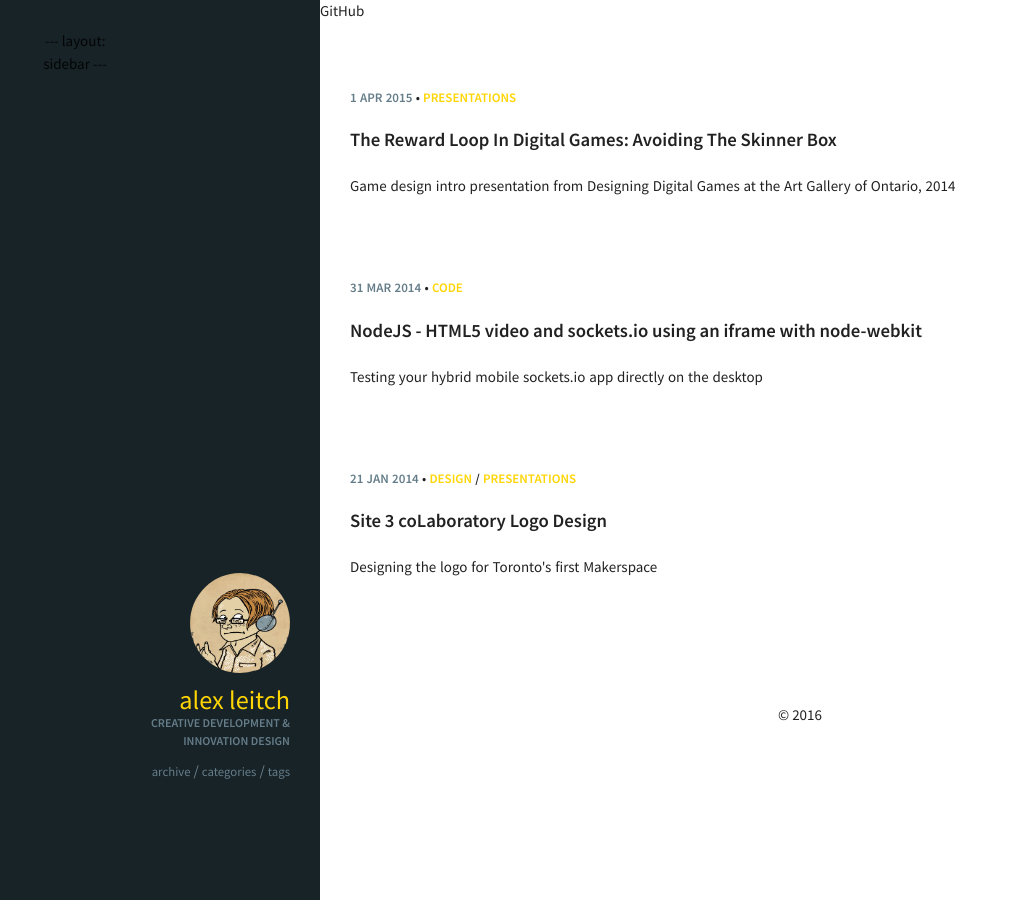
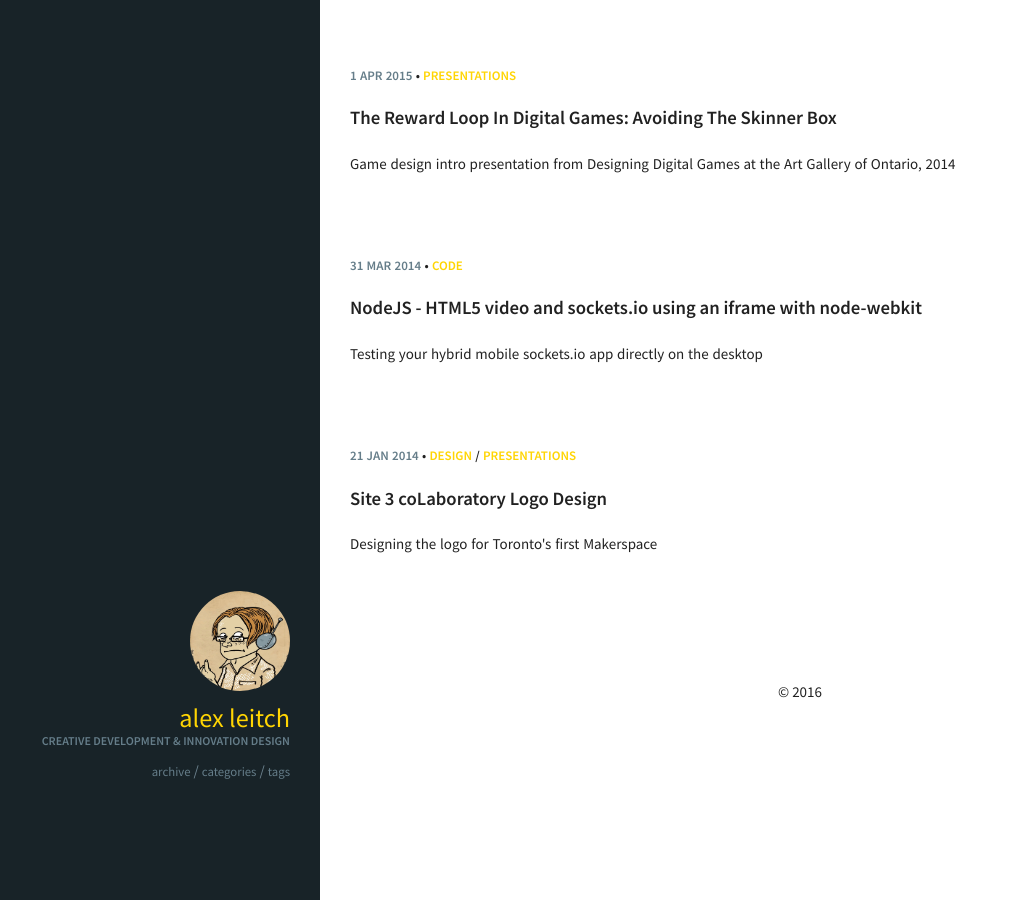
Before and after one commit to pretentiousgit/pretentiousgit.github.io, a Jekyll site: the page built from index.html, in a window 1280 px wide. Shown: the whole page, without its empty margins (0-1018 px from the left). Built offline with Jekyll 4.4.1, drawn with Linux system fonts in a browser that asks for light colours; after the commit the page ends 900 px from its top, so only the background shows below that.

Commit message:
fix(defaults): sorting out configuration for github pages

```diff
--- a/_includes/sidebar.html
+++ b/_includes/sidebar.html
@@ -1,6 +1,4 @@
----
-layout: sidebar
----
+{% if page.author %} {% assign author = site.data.authors[page.author] %}{% else %}{% assign author = site.owner %} {% endif %}
 
 <div class="cover-card table-cell table-bottom">
   <img src="http://pretentiousgit.github.io/img/2016Avatar.jpg" alt="" class="avatar">
--- a/_layouts/default.html
+++ b/_layouts/default.html
@@ -11,8 +11,6 @@
       </div>
     </div>
     <div class="col s12 m9">
-      {{site.github}}
-      {{site.owner}}
       <div class="post-listing">
         {{ content }}
         {% include footer.html %}
```
